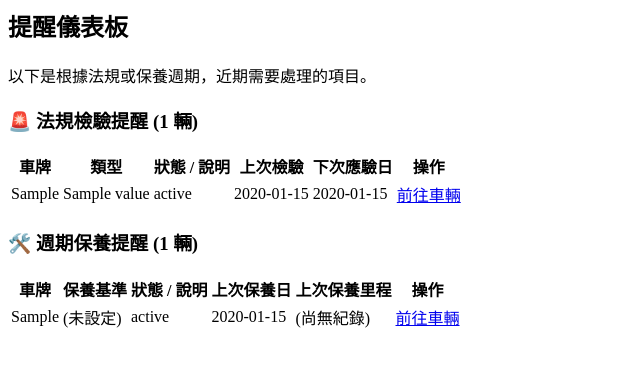
After one commit to CindyHu26/vehicle_management, a FastAPI app: template templates/pages/dashboard.html in a window 1280 px wide. The commit adds this page. Shown: the top 367 px of the page, without its empty margins (0-640 px from the left). Run offline with FastAPI, Linux system fonts and the light colour scheme; the template is opened without the code that fills it: most values are stand-ins (such as "Sample title", 1, 10 or a date in 2020).

Commit message:
add dashboard

```diff
--- a/app.py
+++ b/app.py
@@ -8,6 +8,9 @@ from typing import Optional
 from datetime import date
 from decimal import Decimal
 
+from dateutil.relativedelta import relativedelta
+from pydantic import BaseModel
+
 from fastapi import (
     FastAPI, Request, Depends, Form, HTTPException, Response,
     File, UploadFile
@@ -26,6 +29,25 @@ from models import (
     Attachment, AttachmentEntity
 )
 from config import settings, UPLOAD_PATH
+
+class InspectionReminder(BaseModel):
+    vehicle: Vehicle
+    status: str
+    last_inspection_date: Optional[date]
+    next_due_date: Optional[date]
+    is_overdue: bool
+
+    class Config:
+        arbitrary_types_allowed = True
+
+class MaintenanceReminder(BaseModel):
+    vehicle: Vehicle
+    status: str
+    last_maintenance_date: Optional[date]
+    last_maintenance_km: Optional[int]
+
+    class Config:
+        arbitrary_types_allowed = True
 
 # 翻譯字典
 VEHICLE_TYPE_MAP = {
@@ -112,6 +134,168 @@ async def get_main_page(request: Request):
         context={"request": request}
     )
 
+@app.get("/dashboard")
+async def get_dashboard(
+    request: Request,
+    db: Session = Depends(get_db)
+):
+    """
+    渲染儀表板頁面，包含檢驗和保養提醒
+    """
+
+    # --- 準備資料 ---
+    today = date.today()
+    # 提醒的緩衝期 (例如：提前 1 個月)
+    reminder_buffer_months = 1
+    reminder_date_threshold = today + relativedelta(months=reminder_buffer_months)
+
+    inspection_reminders = []
+    maintenance_reminders = []
+
+    # 查詢所有「啟用中」的車輛，並預先載入關聯紀錄
+    active_vehicles = db.scalars(
+        select(Vehicle)
+        .where(Vehicle.status == VehicleStatus.active)
+        .options(
+            joinedload(Vehicle.inspections), # 載入檢驗
+            joinedload(Vehicle.maintenance)  # 載入保養
+        )
+    ).unique().all()
+
+    # --- 核心邏輯 ---
+    for vehicle in active_vehicles:
+
+        # === 1. 法規檢驗 (驗車) 邏輯 ===
+        if vehicle.manufacture_date:
+            vehicle_age = relativedelta(today, vehicle.manufacture_date)
+            vehicle_age_years = vehicle_age.years
+
+            # 找出最後一次「檢驗」紀錄
+            last_insp = None
+            if vehicle.inspections:
+                last_insp = max(
+                    (insp for insp in vehicle.inspections if insp.inspected_on),
+                    key=lambda i: i.inspected_on,
+                    default=None
+                )
+            last_insp_date = last_insp.inspected_on if last_insp else None
+
+            next_due_date = None
+            status = ""
+
+            # 規則 A：自用小客車 (car)
+            if vehicle.vehicle_type == VehicleType.car:
+                if vehicle_age_years < 5:
+                    status = "車齡 < 5 年 (免驗)"
+                elif 5 <= vehicle_age_years < 10:
+                    status = "每年 1 驗"
+                    # 如果有驗過，就抓最後驗車日+1年
+                    if last_insp_date:
+                        next_due_date = last_insp_date + relativedelta(years=1)
+                    # 如果沒驗過 (剛滿5年)，就抓出廠日+5年
+                    else:
+                        next_due_date = vehicle.manufacture_date + relativedelta(years=5)
+                else: # >= 10 年
+                    status = "每年 2 驗"
+                    if last_insp_date:
+                        next_due_date = last_insp_date + relativedelta(months=6)
+                    # 剛滿10年
+                    else:
+                        next_due_date = vehicle.manufacture_date + relativedelta(years=10)
+
+            # 規則 B：機車 (motorcycle, ev_scooter) (排氣檢驗)
+            elif vehicle.vehicle_type in [VehicleType.motorcycle, VehicleType.ev_scooter]:
+                 if vehicle_age_years < 5:
+                    status = "車齡 < 5 年 (免驗)"
+                 else: # >= 5 年
+                    status = "每年 1 驗"
+                    if last_insp_date:
+                        next_due_date = last_insp_date + relativedelta(years=1)
+                    else:
+                        next_due_date = vehicle.manufacture_date + relativedelta(years=5)
+
+            # 規則 C：貨車/廂型車 (truck, van)
+            elif vehicle.vehicle_type in [VehicleType.truck, VehicleType.van]:
+                if vehicle_age_years < 5:
+                    status = "每年 1 驗"
+                    if last_insp_date:
+                        next_due_date = last_insp_date + relativedelta(years=1)
+                    else:
+                        next_due_date = vehicle.manufacture_date + relativedelta(years=1)
+                else: # >= 5 年
+                    status = "每年 2 驗"
+                    if last_insp_date:
+                        next_due_date = last_insp_date + relativedelta(months=6)
+                    else:
+                        next_due_date = vehicle.manufacture_date + relativedelta(years=5)
+
+            # 如果計算出「應驗日期」，且該日期在「提醒緩衝區」內
+            if next_due_date and next_due_date <= reminder_date_threshold:
+                is_overdue = next_due_date < today
+                if is_overdue:
+                    status = f"已逾期 (應驗日: {next_due_date.strftime('%Y-%m-%d')})"
+                else:
+                    status = f"即將到期 (應驗日: {next_due_date.strftime('%Y-%m-%d')})"
+
+                inspection_reminders.append(InspectionReminder(
+                    vehicle=vehicle,
+                    status=status,
+                    last_inspection_date=last_insp_date,
+                    next_due_date=next_due_date,
+                    is_overdue=is_overdue
+                ))
+
+        # === 2. 週期保養 (里程或時間) 邏輯 ===
+        # (我們目前只做「時間」提醒，因為沒有「目前里程」)
+
+        # 找出最後一次「保養」紀錄
+        last_maint = None
+        if vehicle.maintenance:
+            last_maint = max(
+                (m for m in vehicle.maintenance if m.performed_on and m.category == MaintenanceCategory.maintenance),
+                key=lambda m: m.performed_on,
+                default=None
+            )
+
+        last_maint_date = last_maint.performed_on if last_maint else None
+        last_maint_km = last_maint.odometer_km if last_maint else None
+
+        # 規則：預設 6 個月必須保養一次
+        maintenance_time_interval_months = 6
+
+        # 計算下次保養日 (基於時間)
+        next_maint_due_date = None
+        if last_maint_date:
+            next_maint_due_date = last_maint_date + relativedelta(months=maintenance_time_interval_months)
+        # 如果從未保養過，但車輛已啟用超過6個月
+        elif vehicle.manufacture_date and (today - vehicle.manufacture_date).days > 180:
+             next_maint_due_date = today # 標記為「立即需要」
+
+        if next_maint_due_date and next_maint_due_date <= reminder_date_threshold:
+            status = "已逾期 (時間)"
+            if not last_maint_date:
+                status = "尚無保養紀錄"
+
+            maintenance_reminders.append(MaintenanceReminder(
+                vehicle=vehicle,
+                status=status,
+                last_maintenance_date=last_maint_date,
+                last_maintenance_km=last_maint_km
+            ))
+
+    # 排序：逾期的在最上面
+    inspection_reminders.sort(key=lambda x: x.next_due_date if x.next_due_date else today)
+    maintenance_reminders.sort(key=lambda x: x.last_maintenance_date if x.last_maintenance_date else today)
+
+    return templates.TemplateResponse(
+        name="pages/dashboard.html",
+        context={
+            "request": request,
+            "inspection_reminders": inspection_reminders,
+            "maintenance_reminders": maintenance_reminders
+        }
+    )
+
 # 新增「車輛管理」的主頁面路由
 @app.get("/vehicle-management")
 async def get_vehicle_management_page(
@@ -264,7 +448,11 @@ async def create_or_update_vehicle(
     status: VehicleStatus = Form(...),
     company: Optional[str] = Form(None),
     make: Optional[str] = Form(None),
-    model: Optional[str] = Form(None)
+    model: Optional[str] = Form(None),
+
+    # (!!!) 1. 將 date 和 int 改為 str (!!!)
+    manufacture_date: Optional[str] = Form(None),
+    maintenance_interval: Optional[str] = Form(None)
 ):
     user_uuid = None
     if user_id:
@@ -293,17 +481,19 @@ async def create_or_update_vehicle(
     vehicle.make = make
     vehicle.model = model
 
-    # 1. 補上缺失的 commit
+    # (!!!) 2. 手動轉換 str (!!!)
+    vehicle.manufacture_date = date.fromisoformat(manufacture_date) if manufacture_date else None
+    vehicle.maintenance_interval = int(maintenance_interval) if maintenance_interval else None
+
     try:
         db.commit()
     except Exception as e:
         db.rollback()
         raise HTTPException(status_code=500, detail=f"資料庫錯誤: {e}")
 
-    # 2. 補上缺失的 HX-Trigger
     return Response(
         status_code=200,
-        headers={"HX-Trigger": "refreshVehicleList"}
+        headers={"HX-Trigger": "refreshVehicleList, refreshVehicleDetailPage"} # (!!!) 順便觸發詳情頁刷新 (!!!)
     )
 
 @app.delete("/vehicle/{vehicle_id}/delete")
@@ -627,68 +817,67 @@ async def create_or_update_maintenance(
     maint_id: Optional[UUID] = None,
     vehicle_id: Optional[UUID] = Form(None),
     category: MaintenanceCategory = Form(...),
-    performed_on: Optional[date] = Form(None),
-    return_date: Optional[date] = Form(None),
+
+    # (!!!) 1. 將 date, int, Decimal 改為 str (!!!)
+    performed_on: Optional[str] = Form(None),
+    return_date: Optional[str] = Form(None),
     user_id: Optional[str] = Form(None),
     handler_id: Optional[str] = Form(None),
     vendor: Optional[str] = Form(None),
-    odometer_km: Optional[int] = Form(None),
-    service_target_km: Optional[int] = Form(None),
-    amount: Optional[Decimal] = Form(None),
+    odometer_km: Optional[str] = Form(None),
+    service_target_km: Optional[str] = Form(None),
+    amount: Optional[str] = Form(None),
+
     is_reconciled: bool = Form(False),
     notes: Optional[str] = Form(None),
     handler_notes: Optional[str] = Form(None)
 ):
     """ 處理保養紀錄的「新增」或「儲存」 """
 
-    # 轉換 UUID
     user_uuid = UUID(user_id) if user_id else None
     handler_uuid = UUID(handler_id) if handler_id else None
 
     if maint_id:
-        # 編輯模式
         maint = db.get(Maintenance, maint_id)
         if not maint:
             raise HTTPException(status_code=404, detail="Maintenance record not found")
     else:
         if not vehicle_id:
             raise HTTPException(status_code=400, detail="必須選擇一輛車")
-        # 新增模式
         maint = Maintenance()
         maint.vehicle_id = vehicle_id
         db.add(maint)
 
-    # 更新欄位
+    # (!!!) 2. 手動轉換 str (!!!)
     maint.category = category
-    maint.performed_on = performed_on
-    maint.return_date = return_date
+    maint.performed_on = date.fromisoformat(performed_on) if performed_on else None
+    maint.return_date = date.fromisoformat(return_date) if return_date else None
     maint.user_id = user_uuid
     maint.handler_id = handler_uuid
     maint.vendor = vendor
-    maint.odometer_km = odometer_km
-    maint.service_target_km = service_target_km
-    maint.amount = amount
+    maint.odometer_km = int(odometer_km) if odometer_km else None
+    maint.service_target_km = int(service_target_km) if service_target_km else None
+    maint.amount = Decimal(amount) if amount else None # <-- 轉為 Decimal
     maint.is_reconciled = is_reconciled
     maint.notes = notes
     maint.handler_notes = handler_notes
 
     try:
-        # 如果有填金額，自動建立一筆費用
-        if amount and amount > 0:
+        # (!!!) 3. 檢查轉換後的 amount (!!!)
+        if maint.amount and maint.amount > 0:
             fee_type = FeeType.maintenance_service
             if category == MaintenanceCategory.repair:
                 fee_type = FeeType.repair_parts
 
-            # 費用請款人優先抓「經手人」，其次抓「當時使用人」
             fee_user_id = handler_uuid if handler_uuid else user_uuid
 
             new_fee = Fee(
                 vehicle_id=maint.vehicle_id,
                 user_id=fee_user_id,
-                receive_date=performed_on,
-                request_date=performed_on,
+                receive_date=maint.performed_on, # <--
+                request_date=maint.performed_on, # <--
                 fee_type=fee_type,
-                amount=amount,
+                amount=maint.amount, # <--
                 is_paid=is_reconciled,
                 notes=f"自動建立 - {MAINTENANCE_CATEGORY_MAP.get(category.value, category.value)}: {notes or ''}"
             )
@@ -699,8 +888,6 @@ async def create_or_update_maintenance(
         db.rollback()
         raise HTTPException(status_code=500, detail=f"資料庫錯誤: {e}")
 
-    # 觸發保養列表刷新 (用於車輛詳情頁)
-    # 觸發全域保養列表刷新 (用於新頁面)
     return Response(
         status_code=200,
         headers={"HX-Trigger": "refreshMaintenanceList, refreshMaintenanceListAll"}
@@ -888,22 +1075,27 @@ async def create_or_update_inspection(
     request: Request,
     db: Session = Depends(get_db),
     insp_id: Optional[UUID] = None,
-    # --- (!!!) 接收表單欄位 (!!!) ---
     vehicle_id: Optional[UUID] = Form(None),
     kind: InspectionKind = Form(...),
-    notification_date: Optional[date] = Form(None),
-    deadline_date: Optional[date] = Form(None),
-    inspected_on: Optional[date] = Form(None),
-    return_date: Optional[date] = Form(None),
+
+    # (!!!) 1. 確認所有 date 都是 str (!!!)
+    notification_date: Optional[str] = Form(None),
+    deadline_date: Optional[str] = Form(None),
+    inspected_on: Optional[str] = Form(None),
+    return_date: Optional[str] = Form(None),
+    next_due_on: Optional[str] = Form(None),
+
     user_id: Optional[str] = Form(None),
     handler_id: Optional[str] = Form(None),
-    amount: Optional[Decimal] = Form(None),
+
+    # (!!!) 2. 將 Decimal 也改為 str (!!!)
+    amount: Optional[str] = Form(None),
+
     is_reconciled: bool = Form(False),
     result: Optional[str] = Form(None),
     notes: Optional[str] = Form(None),
     handler_notes: Optional[str] = Form(None),
-    notification_source: Optional[str] = Form(None),
-    next_due_on: Optional[date] = Form(None)
+    notification_source: Optional[str] = Form(None)
 ):
     """ 處理檢驗紀錄的「新增」或「儲存」 """
 
@@ -911,46 +1103,47 @@ async def create_or_update_inspection(
     handler_uuid = UUID(handler_id) if handler_id else None
 
     if insp_id:
-        # 編輯模式
         insp = db.get(Inspection, insp_id)
         if not insp:
             raise HTTPException(status_code=404, detail="Inspection record not found")
     else:
-        # 新增模式
         if not vehicle_id:
              raise HTTPException(status_code=400, detail="必須選擇一輛車")
         insp = Inspection()
         insp.vehicle_id = vehicle_id
         db.add(insp)
 
-    # 更新欄位
+    # (!!!) 3. 手動轉換所有 str (!!!)
     insp.kind = kind
-    insp.notification_date = notification_date
-    insp.deadline_date = deadline_date
-    insp.inspected_on = inspected_on
-    insp.return_date = return_date
+    insp.notification_date = date.fromisoformat(notification_date) if notification_date else None
+    insp.deadline_date = date.fromisoformat(deadline_date) if deadline_date else None
+    insp.inspected_on = date.fromisoformat(inspected_on) if inspected_on else None
+    insp.return_date = date.fromisoformat(return_date) if return_date else None
+    insp.next_due_on = date.fromisoformat(next_due_on) if next_due_on else None
     insp.user_id = user_uuid
     insp.handler_id = handler_uuid
-    insp.amount = amount
+    insp.amount = Decimal(amount) if amount else None # <-- 轉換 Decimal
     insp.is_reconciled = is_reconciled
     insp.result = result
     insp.notes = notes
     insp.handler_notes = handler_notes
     insp.notification_source = notification_source
-    insp.next_due_on = next_due_on
 
     try:
-        # (!!!) 自動建立費用 (!!!)
-        if amount and amount > 0:
+        # (!!!) 4. 檢查轉換後的 amount (!!!)
+        if insp.amount and insp.amount > 0:
             fee_user_id = handler_uuid if handler_uuid else user_uuid
+
+            # (!!!) 5. 確保日期變數是轉換後的 (!!!)
+            receive_date_obj = insp.inspected_on or insp.notification_date
 
             new_fee = Fee(
                 vehicle_id=insp.vehicle_id,
                 user_id=fee_user_id,
-                receive_date=inspected_on or notification_date,
-                request_date=inspected_on or notification_date,
+                receive_date=receive_date_obj,
+                request_date=receive_date_obj,
                 fee_type=FeeType.inspection_fee,
-                amount=amount,
+                amount=insp.amount, # <--
                 is_paid=is_reconciled,
                 notes=f"自動建立 - 檢驗費: {INSPECTION_KIND_MAP.get(kind.value, kind.value)}"
             )
@@ -961,7 +1154,6 @@ async def create_or_update_inspection(
         db.rollback()
         raise HTTPException(status_code=500, detail=f"資料庫錯誤: {e}")
 
-    # 觸發列表刷新
     return Response(
         status_code=200,
         headers={"HX-Trigger": "refreshInspectionList, refreshInspectionListAll"}
@@ -1150,15 +1342,16 @@ async def create_or_update_fee(
     request: Request,
     db: Session = Depends(get_db),
     fee_id: Optional[UUID] = None,
-    # --- 接收表單欄位 ---
-    # 費用模型的 vehicle_id 和 user_id 允許為 None
     vehicle_id: Optional[str] = Form(None),
     user_id: Optional[str] = Form(None),
 
     fee_type: FeeType = Form(...),
-    amount: Optional[Decimal] = Form(None),
-    receive_date: Optional[date] = Form(None),
-    request_date: Optional[date] = Form(None),
+
+    # (!!!) 1. 將 date 和 Decimal 改為 str (!!!)
+    amount: Optional[str] = Form(None),
+    receive_date: Optional[str] = Form(None),
+    request_date: Optional[str] = Form(None),
+
     is_paid: bool = Form(False),
     invoice_number: Optional[str] = Form(None),
     notes: Optional[str] = Form(None)
@@ -1169,22 +1362,20 @@ async def create_or_update_fee(
     user_uuid = UUID(user_id) if user_id else None
 
     if fee_id:
-        # 編輯模式
         fee = db.get(Fee, fee_id)
         if not fee:
             raise HTTPException(status_code=404, detail="Fee record not found")
     else:
-        # 新增模式
         fee = Fee()
         db.add(fee)
 
-    # 更新欄位
+    # (!!!) 2. 手動轉換 str (!!!)
     fee.vehicle_id = vehicle_uuid
     fee.user_id = user_uuid
     fee.fee_type = fee_type
-    fee.amount = amount
-    fee.receive_date = receive_date
-    fee.request_date = request_date
+    fee.amount = Decimal(amount) if amount else None
+    fee.receive_date = date.fromisoformat(receive_date) if receive_date else None
+    fee.request_date = date.fromisoformat(request_date) if request_date else None
     fee.is_paid = is_paid
     fee.invoice_number = invoice_number
     fee.notes = notes
@@ -1315,7 +1506,10 @@ async def create_or_update_asset_log(
     asset_type: AssetType = Form(...),
     description: Optional[str] = Form(None),
     status: AssetStatus = Form(...),
-    log_date: date = Form(...),
+
+    # (!!!) 1. 將 date 改為 str (!!!)
+    log_date: str = Form(...), # (注意: 這個是必填 'required'，所以不是 Optional)
+
     notes: Optional[str] = Form(None)
 ):
     """ 處理資產日誌的「新增」或「儲存」 """
@@ -1331,12 +1525,12 @@ async def create_or_update_asset_log(
         log.vehicle_id = vehicle_id
         db.add(log)
 
-    # 更新欄位
+    # (!!!) 2. 手動轉換 str (!!!)
     log.user_id = user_uuid
     log.asset_type = asset_type
     log.description = description
     log.status = status
-    log.log_date = log_date
+    log.log_date = date.fromisoformat(log_date) if log_date else None
     log.notes = notes
 
     try:
@@ -1402,9 +1596,12 @@ async def create_or_update_disposal(
     db: Session = Depends(get_db),
     # --- 接收表單欄位 ---
     user_id: Optional[str] = Form(None), # 原使用人
-    disposed_on: date = Form(...),
-    notification_date: Optional[date] = Form(None),
-    final_mileage: Optional[int] = Form(None),
+
+    # (!!!) 1. 將 date 和 int 改為 str (!!!)
+    disposed_on: str = Form(...), # (必填)
+    notification_date: Optional[str] = Form(None),
+    final_mileage: Optional[str] = Form(None),
+
     reason: Optional[str] = Form(None)
 ):
     """ 儲存報廢紀錄，並更新車輛狀態 """
@@ -1421,11 +1618,11 @@ async def create_or_update_disposal(
         disposal.vehicle_id = vehicle_id
         db.add(disposal)
 
-    # 更新欄位
+    # (!!!) 2. 手動轉換 str (!!!)
     disposal.user_id = UUID(user_id) if user_id else None
-    disposal.disposed_on = disposed_on
-    disposal.notification_date = notification_date
-    disposal.final_mileage = final_mileage
+    disposal.disposed_on = date.fromisoformat(disposed_on) if disposed_on else None
+    disposal.notification_date = date.fromisoformat(notification_date) if notification_date else None
+    disposal.final_mileage = int(final_mileage) if final_mileage else None
     disposal.reason = reason
 
     # (!!!) 重要：同時更新車輛狀態 (!!!)
@@ -1437,7 +1634,6 @@ async def create_or_update_disposal(
         db.rollback()
         raise HTTPException(status_code=500, detail=f"資料庫錯誤: {e}")
 
-    # 觸發「車輛列表」和「車輛詳情頁」刷新
     return Response(
         status_code=200,
         headers={
--- a/models.py
+++ b/models.py
@@ -9,6 +9,8 @@ from sqlalchemy.dialects.postgresql import UUID
 from sqlalchemy.orm import declarative_base, relationship
 import enum
 
+from dateutil.relativedelta import relativedelta
+from pydantic import BaseModel
 
 Base = declarative_base()
 
--- /dev/null
+++ b/templates/pages/dashboard.html
@@ -0,0 +1,121 @@
+<div>
+  <div class="mb-6">
+    <h2 class="text-3xl font-bold text-gray-800">
+      提醒儀表板
+    </h2>
+    <p class="text-gray-600">
+      以下是根據法規或保養週期，近期需要處理的項目。
+    </p>
+  </div>
+
+  <div class="mb-8">
+    <h3 class="text-2xl font-semibold text-gray-700 mb-4">
+      🚨 法規檢驗提醒 ({{ inspection_reminders | length }} 輛)
+    </h3>
+    <div class="bg-white shadow-md rounded-lg overflow-hidden">
+      <table class="min-w-full divide-y divide-gray-200">
+        <thead class="bg-gray-50">
+          <tr>
+            <th class="px-6 py-3 text-left text-xs font-medium text-gray-500 uppercase tracking-wider">車牌</th>
+            <th class="px-6 py-3 text-left text-xs font-medium text-gray-500 uppercase tracking-wider">類型</th>
+            <th class="px-6 py-3 text-left text-xs font-medium text-gray-500 uppercase tracking-wider">狀態 / 說明</th>
+            <th class="px-6 py-3 text-left text-xs font-medium text-gray-500 uppercase tracking-wider">上次檢驗</th>
+            <th class="px-6 py-3 text-left text-xs font-medium text-gray-500 uppercase tracking-wider">下次應驗日</th>
+            <th class="px-6 py-3 text-left text-xs font-medium text-gray-500 uppercase tracking-wider">操作</th>
+          </tr>
+        </thead>
+        <tbody class="bg-white divide-y divide-gray-200">
+          {% if not inspection_reminders %}
+            <tr>
+              <td colspan="6" class="px-6 py-4 text-center text-sm text-gray-500">
+                太好了！目前沒有即將到期的檢驗。
+              </td>
+            </tr>
+          {% endif %}
+          {% for item in inspection_reminders %}
+            <tr class_="{{ 'bg-red-50' if item.is_overdue else 'bg-yellow-50' }}">
+              <td class="px-6 py-4 whitespace-nowrap text-sm font-medium text-gray-900">{{ item.vehicle.plate_no }}</td>
+              <td class="px-6 py-4 whitespace-nowrap text-sm text-gray-700">{{ vehicle_type_map.get(item.vehicle.vehicle_type.value, item.vehicle.vehicle_type.value) }}</td>
+              <td class="px-6 py-4 whitespace-nowrap text-sm font-semibold {{ 'text-red-600' if item.is_overdue else 'text-yellow-700' }}">
+                {{ item.status }}
+              </td>
+              <td class="px-6 py-4 whitespace-nowrap text-sm text-gray-700">
+                {{ item.last_inspection_date.strftime('%Y-%m-%d') if item.last_inspection_date else ' (尚無紀錄)' }}
+              </td>
+              <td class="px-6 py-4 whitespace-nowrap text-sm font-medium text-gray-900">
+                {{ item.next_due_date.strftime('%Y-%m-%d') if item.next_due_date else 'N/A' }}
+              </td>
+              <td class="px-6 py-4 whitespace-nowrap text-sm font-medium">
+                <a href="#"
+                   class="text-blue-600 hover:text-blue-900"
+                   hx-get="/vehicle/{{ item.vehicle.id }}"
+                   hx-target="#main-content"
+                   hx-swap="innerHTML"
+                >
+                  前往車輛
+                </a>
+              </td>
+            </tr>
+          {% endfor %}
+        </tbody>
+      </table>
+    </div>
+  </div>
+
+  <div>
+    <h3 class="text-2xl font-semibold text-gray-700 mb-4">
+      🛠️ 週期保養提醒 ({{ maintenance_reminders | length }} 輛)
+    </h3>
+    <div class="bg-white shadow-md rounded-lg overflow-hidden">
+      <table class="min-w-full divide-y divide-gray-200">
+        <thead class="bg-gray-50">
+          <tr>
+            <th class="px-6 py-3 text-left text-xs font-medium text-gray-500 uppercase tracking-wider">車牌</th>
+            <th class="px-6 py-3 text-left text-xs font-medium text-gray-500 uppercase tracking-wider">保養基準</th>
+            <th class="px-6 py-3 text-left text-xs font-medium text-gray-500 uppercase tracking-wider">狀態 / 說明</th>
+            <th class="px-6 py-3 text-left text-xs font-medium text-gray-500 uppercase tracking-wider">上次保養日</th>
+            <th class="px-6 py-3 text-left text-xs font-medium text-gray-500 uppercase tracking-wider">上次保養里程</th>
+            <th class="px-6 py-3 text-left text-xs font-medium text-gray-500 uppercase tracking-wider">操作</th>
+          </tr>
+        </thead>
+        <tbody class="bg-white divide-y divide-gray-200">
+          {% if not maintenance_reminders %}
+            <tr>
+              <td colspan="6" class="px-6 py-4 text-center text-sm text-gray-500">
+                太好了！目前沒有車輛需要保養。
+              </td>
+            </tr>
+          {% endif %}
+          {% for item in maintenance_reminders %}
+            <tr class="bg-blue-50">
+              <td class="px-6 py-4 whitespace-nowrap text-sm font-medium text-gray-900">{{ item.vehicle.plate_no }}</td>
+              <td class="px-6 py-4 whitespace-nowrap text-sm text-gray-700">
+                {{ "{:,.0f} km".format(item.vehicle.maintenance_interval) if item.vehicle.maintenance_interval else ' (未設定)' }}
+              </td>
+              <td class="px-6 py-4 whitespace-nowrap text-sm font-semibold text-blue-700">
+                {{ item.status }}
+              </td>
+              <td class="px-6 py-4 whitespace-nowrap text-sm text-gray-700">
+                {{ item.last_maintenance_date.strftime('%Y-%m-%d') if item.last_maintenance_date else ' (尚無紀錄)' }}
+              </td>
+              <td class="px-6 py-4 whitespace-nowrap text-sm text-gray-700 text-right">
+                {{ "{:,.0f} km".format(item.last_maintenance_km) if item.last_maintenance_km else ' (尚無紀錄)' }}
+              </td>
+              <td class="px-6 py-4 whitespace-nowrap text-sm font-medium">
+                <a href="#"
+                   class="text-blue-600 hover:text-blue-900"
+                   hx-get="/vehicle/{{ item.vehicle.id }}"
+                   hx-target="#main-content"
+                   hx-swap="innerHTML"
+                >
+                  前往車輛
+                </a>
+              </td>
+            </tr>
+          {% endfor %}
+        </tbody>
+      </table>
+    </div>
+  </div>
+
+</div>
```
Also changed, not shown: templates/base.html (+9 -0 lines), templates/fragments/inspection_form.html (+4 -4 lines), templates/fragments/maintenance_list.html (+8 -2 lines), templates/fragments/maintenance_list_all.html (+13 -33 lines), templates/fragments/vehicle_form.html (+18 -3 lines), templates/pages/vehicle_detail_page.html (+15 -2 lines).
